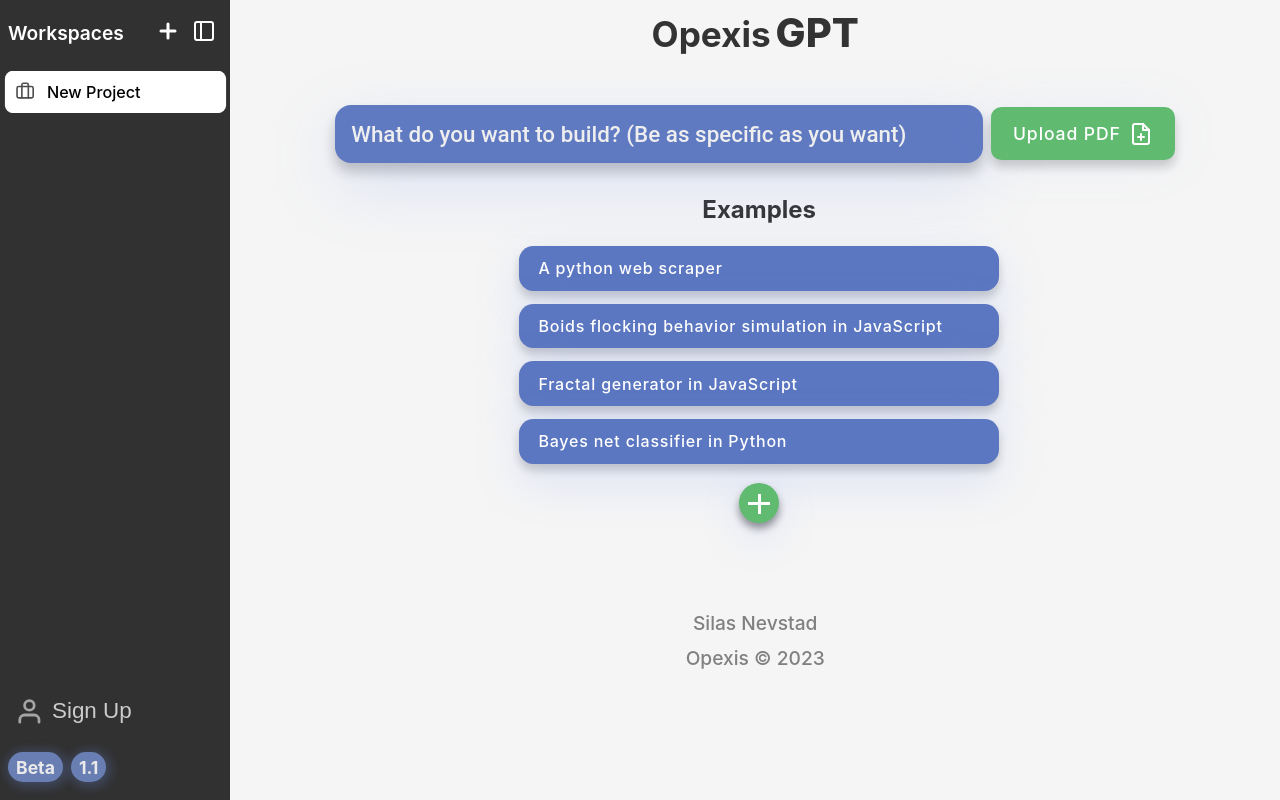
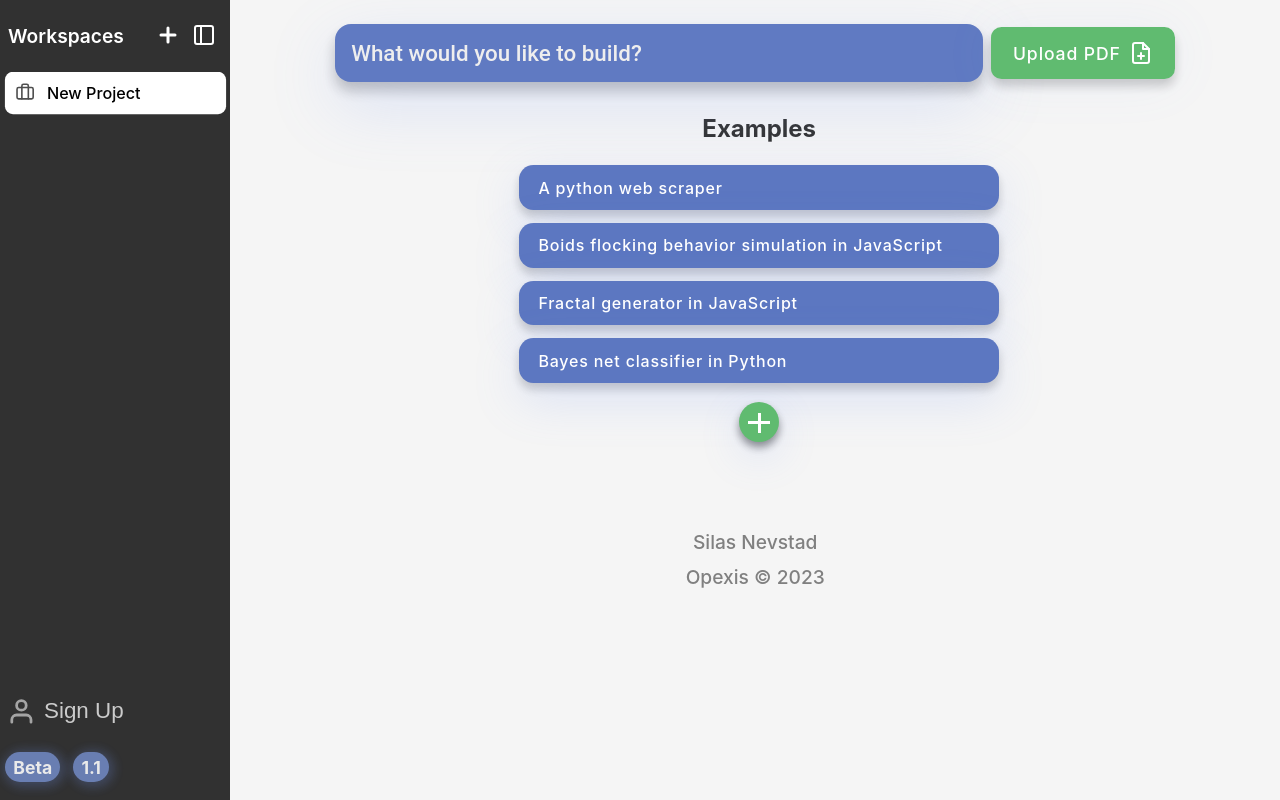
Before and after one commit to silasnevstad/Opexis, a React (Create React App) app: page / in a window 1280 px wide. Built offline with nearby package versions, Linux system fonts and the light colour scheme; no server answers.

Commit message:
Updated func + styling

```diff
--- a/src/components/AppContent.js
+++ b/src/components/AppContent.js
@@ -8,6 +8,7 @@
 import SignUpModal from './SignUpModal';
 import ErrorModal from './ErrorModal';
 import Workspaces from './Workspaces';
+import SimpleLoader from './SimpleLoader';
 import OutputContent from './OutputContent';
 import '../styles/App.css';
 
@@ -22,8 +23,8 @@
       signUpModalOpen, setSignUpModalOpen,
       accountModalOpen, setAccountModalOpen,
       isSidebarOpen, setIsSidebarOpen,
-      setIsLoading,
-      isError, setIsError,
+      isLogginIn, setIsLogginIn,
+      isError,
     } = useContext(UIContext);
 
     const {
@@ -39,6 +40,7 @@
       isMounted.current = true;
       // Auth state changed
       const unsubscribe = onAuthStateChanged(auth, async (user) => {
+        setIsLogginIn(true);
         if (user && isMounted.current) {
           // User is signed in
           const { uid, email } = user;
@@ -92,6 +94,7 @@
             isDirty: false,
           }]);
         }
+        setIsLogginIn(false);
       });
 
       // Cleanup
@@ -99,7 +102,7 @@
         unsubscribe();
         isMounted.current = false;
       };
-    }, [setUserId, setUserEmail, setProjects]);
+    }, [setUserId, setUserEmail, setProjects, setUserApiKey, setIsLogginIn]);
 
     const updateProjects = useCallback(async () => {
       if (!userId) return;
@@ -109,7 +112,7 @@
 
       for (let index = 0; index < updatedProjects.length; index++) {
         const project = updatedProjects[index];
-        if (project.isDirty) {
+        if (project && project.isDirty) {
           if (project.id) {
             await updateProject(userId, project.id, project);
             project.isDirty = false; // Reset dirty flag after update
@@ -163,7 +166,7 @@
         setSignUpModalOpen(false);
         setUserEmail(res.user.email);
         setUserId(res.user.uid);
-        setIsLoading(false);
+        setIsLogginIn(false);
         const projectsRes = await getProjects(res.user.uid);
         if (projectsRes.success) {
           setProjects(projectsRes.projects);
@@ -261,10 +264,10 @@
           {isError && <ErrorModal isSidebarOpen={isSidebarOpen} />}
 
           <div className="App-main-right-header">
-            <h1 className="App-main-right-header-title">Opexis<span className="App-main-right-header-title-span">GPT</span></h1>
+            {/* <h1 className="App-main-right-header-title">Opexis<span className="App-main-right-header-title-span">GPT</span></h1> */}
           </div>
 
-          <OutputContent />
+          {isLogginIn ? <div style={{marginTop: '5em', marginBottom: '5em'}}> <SimpleLoader /> </div>: <OutputContent />}
 
           <footer className="App-main-footer">
             <p className="App-main-footer-text">Silas Nevstad</p>
--- a/src/components/Input.js
+++ b/src/components/Input.js
@@ -12,8 +12,7 @@
     const prompt = project.prompt;
     const textareaRef = useRef(null);
     const placeholder = state === "generate" ?
-        "Any changes you'd like to make?" :
-        window.innerWidth > 600 ? "What do you want to build? (Be as specific as you want)" : "What do you want to build?";
+        "Any changes you'd like to make?" : "What would you like to build?";
 
     useEffect(() => {
         setInput(prompt);
--- a/src/components/OutputContent.js
+++ b/src/components/OutputContent.js
@@ -23,7 +23,7 @@
     } = useContext(UIContext);
 
     const {
-        input,
+        input, setInput,
         projects, setProjects,
         activeProjectIndex,
     } = useContext(ProjectContext);
@@ -111,7 +111,7 @@
 
     const onNext = async (answersString) => {
         setLoading(true);
-
+    // if it works clear the input
         try {
             const newProject = projects[activeProjectIndex];
             newProject.finishedState = 'generate';
@@ -124,6 +124,7 @@
                     outputFiles: response.arguments.files,
                     messages: response.messages
                 });
+                setInput('');
             } else {
               setIsError(true);
             }
--- a/src/components/Workspaces.js
+++ b/src/components/Workspaces.js
@@ -48,11 +48,9 @@
             </div>
 
             <div className="workspaces">
-                {/*  reverse projects */}
-
                 {[...projects].map((project, index) => ( //.sort((a, b) => b.lastModified - a.lastModified)
+                    project && (
                     <div
-                    // if this project is the active project, add the active class to it (index might not be the same as activeProjectIndex because of sorting)
                         className={`workspaces-workspace ${index === activeProjectIndex ? 'active' : ''}`}
                         key={project.id}
                         onClick={() => handleSetActiveProject(index)}
@@ -77,7 +75,8 @@
                         </div>}
                         {/* <svg onClick={() => updateProjectName(index)} xmlns="http://www.w3.org/2000/svg" width="24" height="24" viewBox="0 0 24 24" fill="none" stroke="currentColor" strokeWidth="2" strokeLinecap="round" strokeLinejoin="round" className="feather feather-check"><polyline points="20 6 9 17 4 12"></polyline></svg> */}
                     </div>
-                ))}
+                )))}
+                 <div className="workspaces-big-divider"></div>
             </div>
 
 
--- a/src/context/UIContext.js
+++ b/src/context/UIContext.js
@@ -7,6 +7,7 @@
   const [accountModalOpen, setAccountModalOpen] = useState(false);
   const [isSidebarOpen, setIsSidebarOpen] = useState(window.innerWidth > 768);
   const [loading, setLoading] = useState(false);
+  const [isLogginIn, setIsLogginIn] = useState(false);
   const [isError, setIsError] = useState(false);
 
   return (
@@ -19,6 +20,8 @@
       setIsSidebarOpen,
       loading,
       setLoading,
+      isLogginIn,
+      setIsLogginIn,
       isError,
       setIsError,
     }}>
--- a/src/styles/App.css
+++ b/src/styles/App.css
@@ -9,6 +9,7 @@
   max-height: 100vh;
   background-color: #232323;
   position: relative;
+  overflow: hidden;
 }
 
 .overlay {
@@ -24,7 +25,7 @@
 .App-main-left {
   width: 16%;
   height: 100vh;
-  max-height: 100vh;
+  /* max-height: 100vh; */
   background-color: #232323;
   position: relative;
   z-index: 100;
--- a/src/styles/Input.css
+++ b/src/styles/Input.css
@@ -20,7 +20,11 @@
 
 .App-main-input-search.loading {
     cursor: wait;
-    background-color: #5875BFaf;
+    background-color: #5875BFff;
+}
+
+.App-main-input-search:disabled {
+    color: #ccc;
 }
 
 .App-main-input-search:focus {
--- a/src/styles/SignUpModal.css
+++ b/src/styles/SignUpModal.css
@@ -66,6 +66,7 @@
 
 .big-modal-title.active {
     background-color: #353535;
+    font-weight: 500;
 }
 
 .big-modal-title:hover {
@@ -535,13 +536,12 @@
     font-size: 1.25rem;
     font-weight: 700;
     border: 1px solid #666;
-    border-radius: 12px;
     background-color: #6985CA;
     color: #eee;
     cursor: pointer;
     position: relative;
     display: inline-block;
-    border-radius: 1em;
+    border-radius: .5em;
     transition: all .2s;
     border: none;
 }
@@ -562,7 +562,7 @@
     display: inline-block;
     height: 100%;
     width: 100%;
-    border-radius: 100px;
+    /* border-radius: .5em; */
     position: absolute;
     top: 0;
     left: 0;
@@ -705,7 +705,7 @@
 
 @media (prefers-color-scheme: light) {
     .big-modal {
-        background-color: #424242;
+        background-color: #cfcfcf;
         color: #222;
     }
 
@@ -731,11 +731,19 @@
 
     .big-modal-title.active {
         color: #222;
-        background-color: #c5c5cf;
+        background-color: #aaa;
     }
 
     .big-modal-title .feather {
         color: #222;
+    }
+
+    .big-modal-body-text {
+        color: #0000007f;
+    }
+
+    .small-modal-body-text {
+        color: #0000007f;
     }
 
     .feather-x {
@@ -778,12 +786,12 @@
         display: inline-block;
         height: 100%;
         width: 100%;
-        border-radius: 100px;
+        border-radius: 0.5em;
         position: absolute;
         top: 0;
         left: 0;
         z-index: -1;
-        transition: all .4s;
+        transition: all .2s;
     }
 
     .small-modal-button::after {
--- a/src/styles/Workspaces.css
+++ b/src/styles/Workspaces.css
@@ -2,10 +2,10 @@
     display: flex;
     flex-direction: column;
     width: 16%;
-    height: 100%;
+    height: 100vh;
     position: fixed;
+    overflow-y: hidden;
 }
-
 
 @media (max-width: 2000px) {
     .workspace-main {
@@ -44,6 +44,7 @@
     align-items: center;
     padding: 0rem 0.1rem;
     padding-left: 0.5rem;
+    height: 7%;
     gap: 0.5rem;
 }
 
@@ -78,19 +79,29 @@
 }
 
 .workspaces {
-    /* position: absolute; */
-    /* top: 0; */
     display: flex;
     flex-direction: column;
     align-items: center;
-    justify-content: center;
     width: 100%;
+    height: 80%;
     gap: .5rem;
-    margin-top: .3rem;
-    overflow-y: auto;
-    max-height: 75%;
+    overflow-y: scroll;
     scrollbar-width: none;
     -ms-overflow-style: none;
+}
+
+.workspaces-divider {
+    width: 95%;
+    height: 1px;
+    background-color: #555;
+    margin: 0.5rem 0rem;
+}
+
+.workspaces-big-divider {
+    width: 95%;
+    height: 150px;
+    /* background-color: #555; */
+    margin: 1.5rem 0rem;
 }
 
 .workspaces::-webkit-scrollbar {
@@ -252,13 +263,16 @@
     display: flex;
     flex-direction: row;
     gap: 0.5rem;
-    margin-left: 0.5rem;
+    padding-top: 2.5rem;
+    /* margin-left: 0.5rem; */
+    /* background-color: #; */
 }
 
 .App-main-left-footer-text {
     font-size: 1.1rem;
     font-weight: 700;
     padding: .4rem .6rem;
+    margin-left: 0.3em;
     color: #eee;
     background-color:  #6584d5; /* #5D7AC5; */
     box-shadow: 0.1em 0.1em 0.6em 0.2em #7497F344;
@@ -369,6 +383,10 @@
         color: #fff;
     }
 
+    .App-main-left-footer {
+        background-color: #313131;
+    }
+
     .App-main-left-footer-text {
         color: #fff;
         background-color: #7188c1;
```
